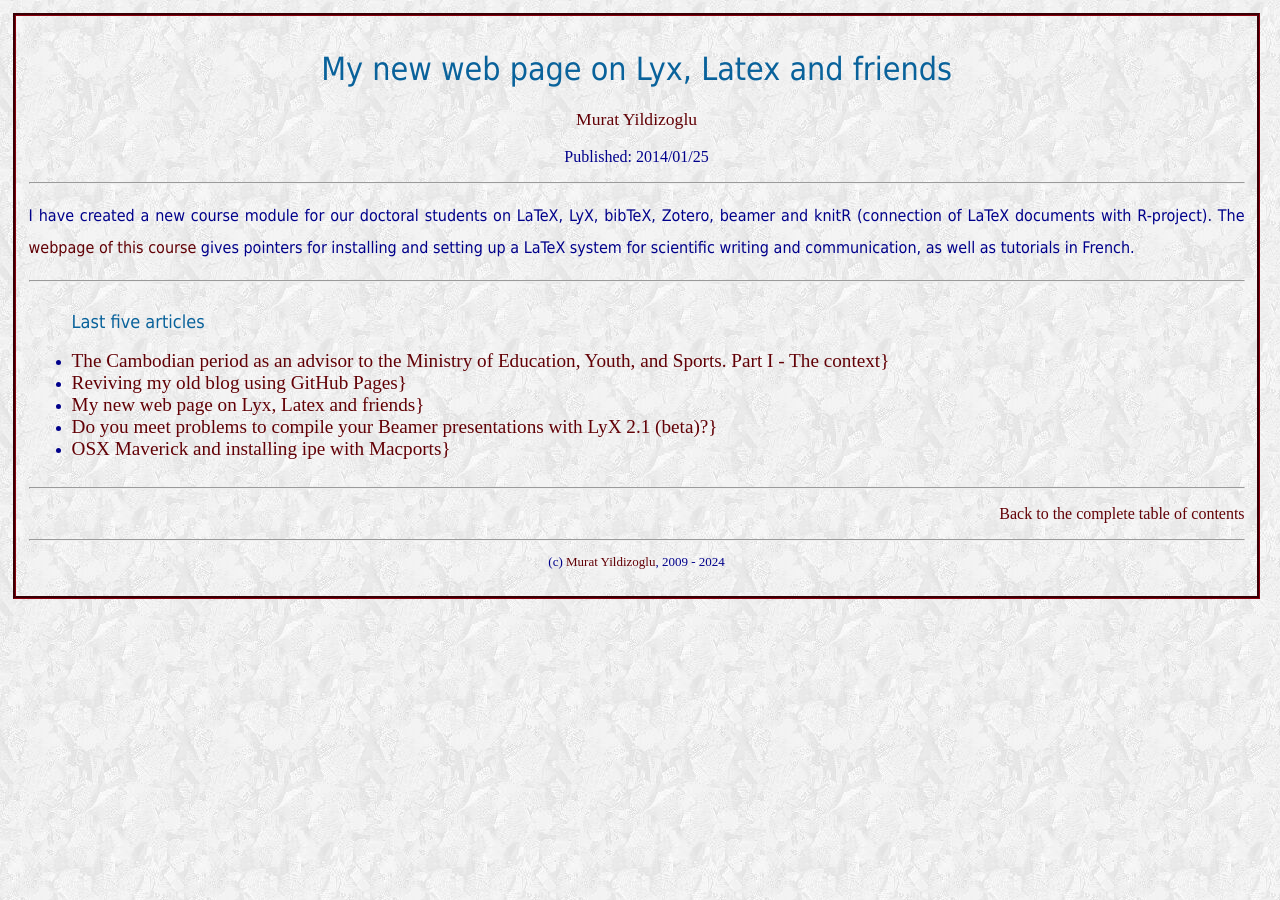
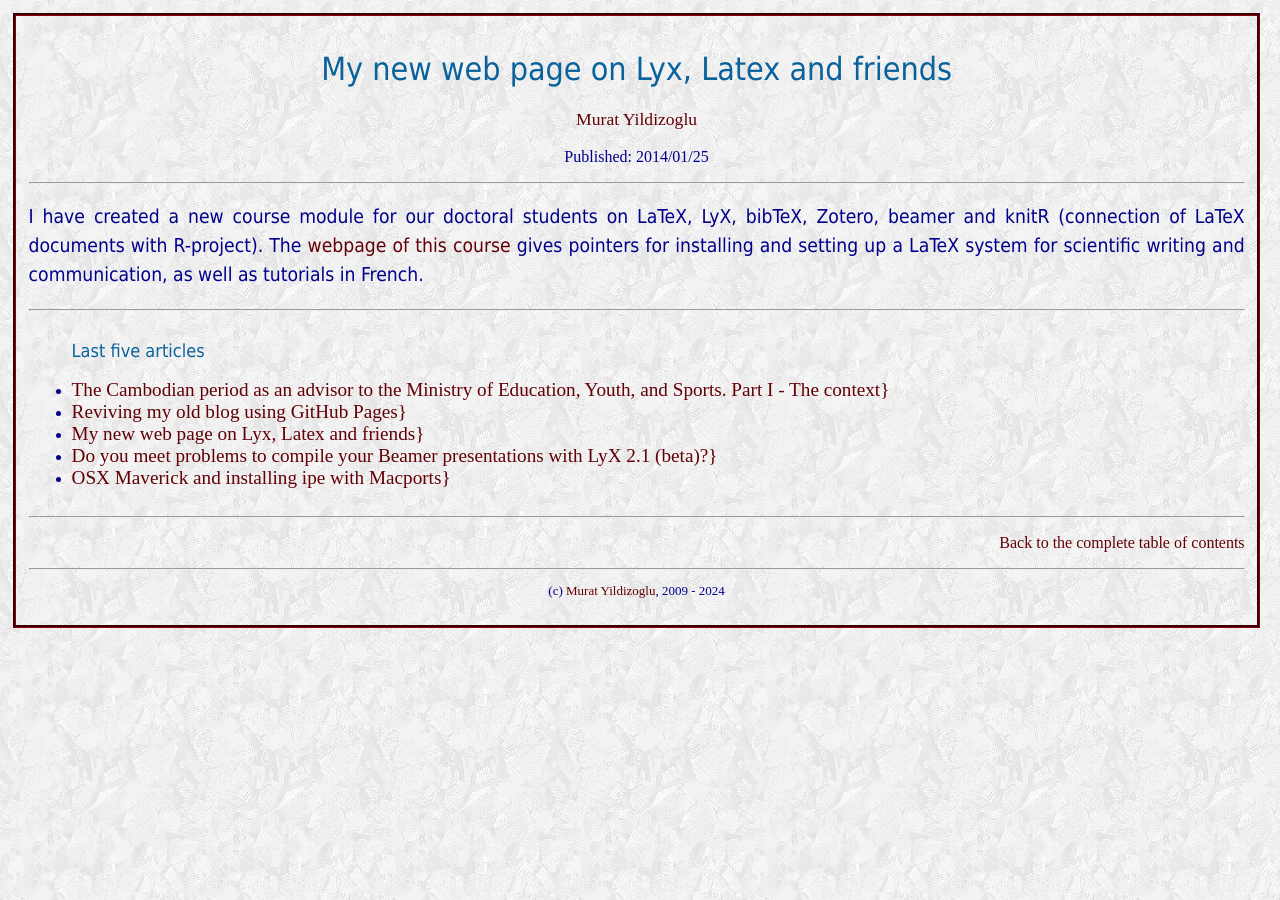
Before and after one commit to myildi/myildi.github.io, a Jekyll site: the page built from _posts/2014-1-25-lyx-latex-friends.md, in a window 1280 px wide. Built offline with Jekyll 4.4.1, drawn with Linux system fonts in a browser that asks for light colours.

Commit message:
Update main.css

```diff
--- a/css/main.css
+++ b/css/main.css
@@ -34,8 +34,8 @@
 {
 	font-family: Tahoma, Geneva, sans-serif;
 	color: #00008B;
-	/*     font-size: 1.em; */
-	line-height: 2em;
+	font-size: 1.2em;
+	line-height: 1.5em;
 }
 
 .postexcerpt {
```
